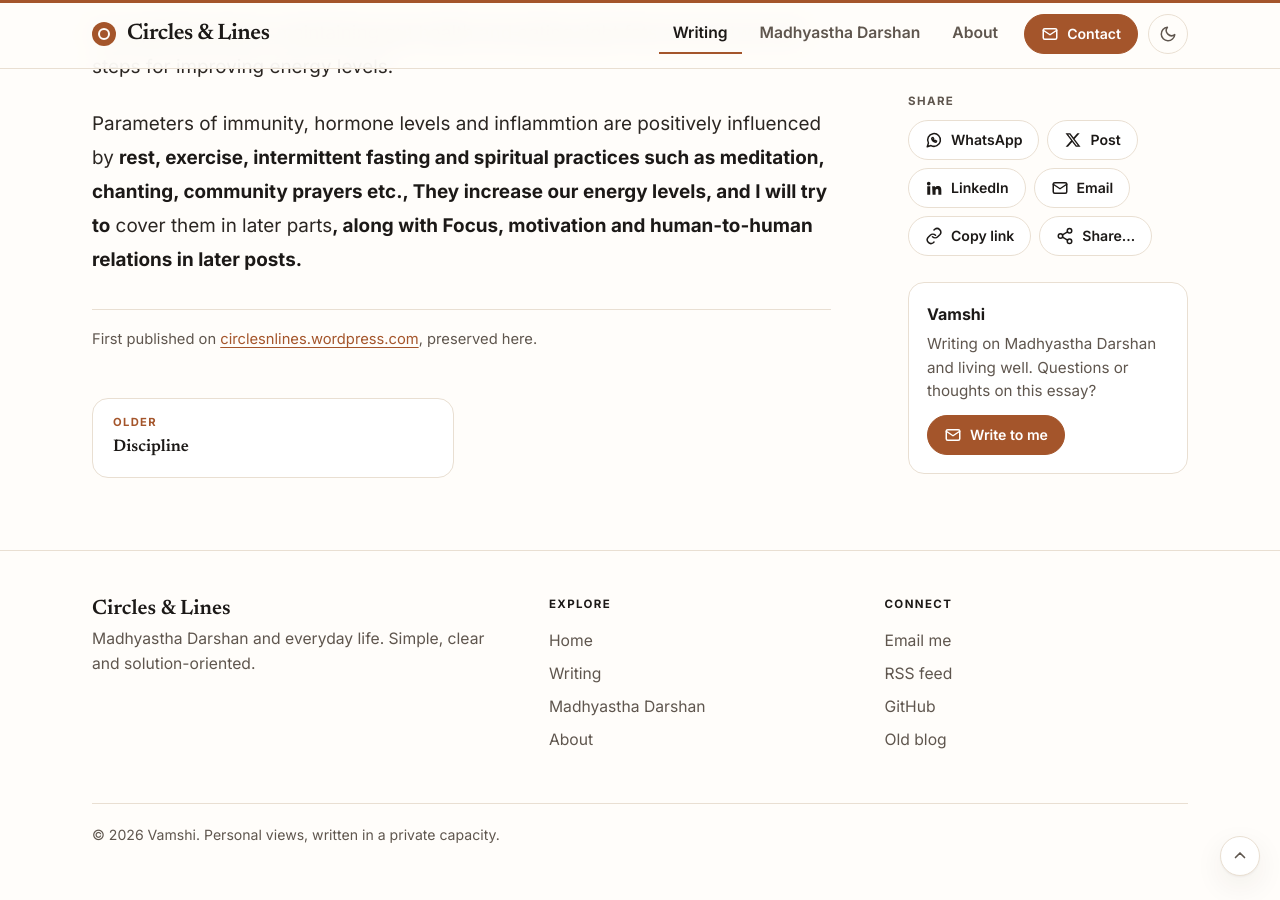
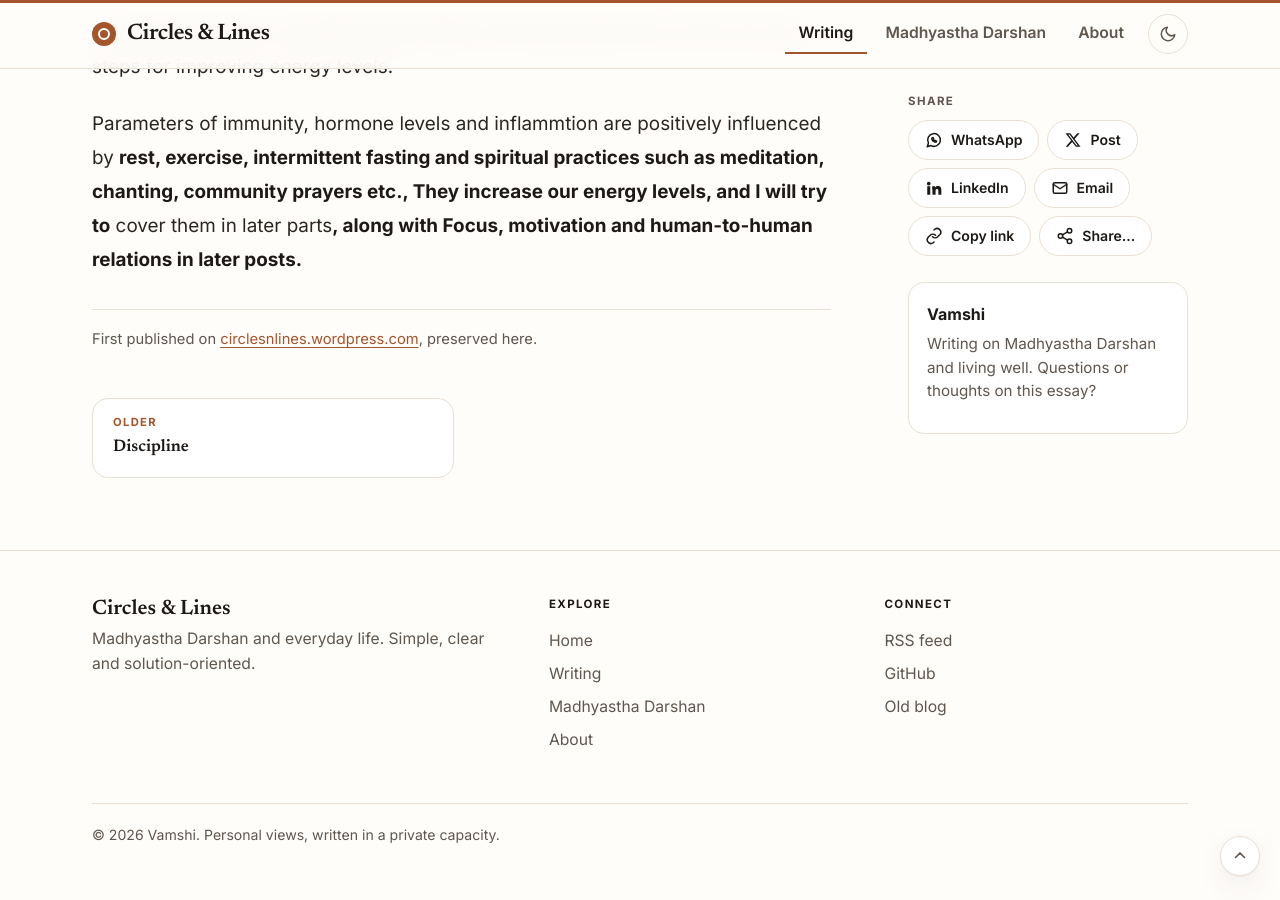
Before and after one commit to aeshalavamshi/vamshi-blog, a Jekyll site: the page built from _posts/2022-10-27-energy-part-1-what-you-eat-decides-your-energy-level.md, in a window 1280 px wide and 900 px high, scrolled down 7772 px. Built offline with Jekyll 4.4.1, drawn with Linux system fonts in a browser that asks for light colours; part of the change alters nothing that is shown.

Commit message:
Remove public email address
Co-Authored-By: Claude Sonnet 5.5 <noreply@anthropic.com>

```diff
--- a/_config.yml
+++ b/_config.yml
@@ -5,7 +5,6 @@ description: Essays on Madhyastha Darshan (Coexistential Philosophy) and how to
 url: https://vamshi.actualyz.com
 author: Vamshi
 github_username: aeshalavamshi
-email: aeshala.vamshi@gmail.com   # shown on the Contact buttons; change or delete if you prefer
 
 # ---- Build settings: leave these alone ----
 permalink: /:year/:month/:slug/
```
